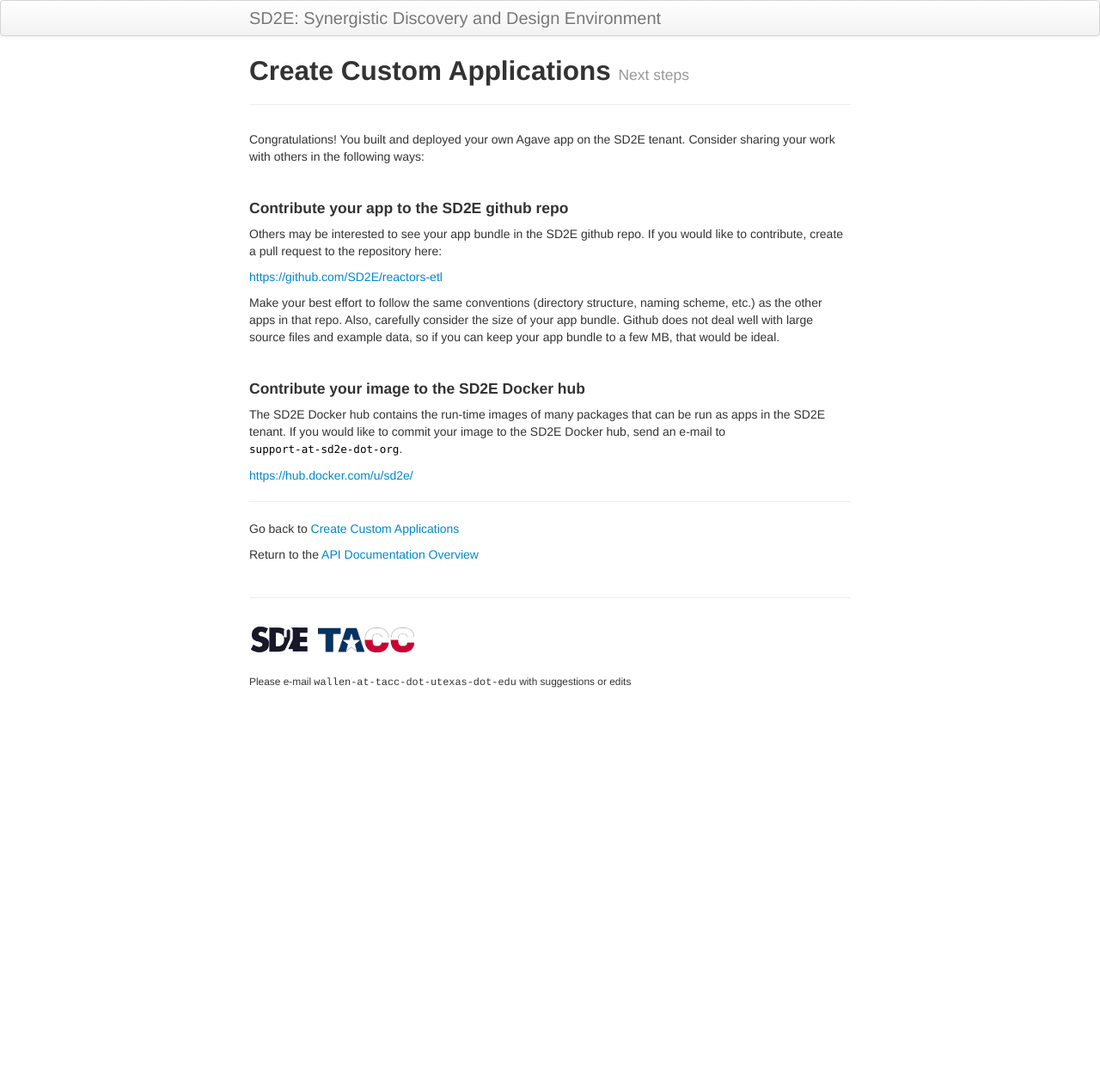
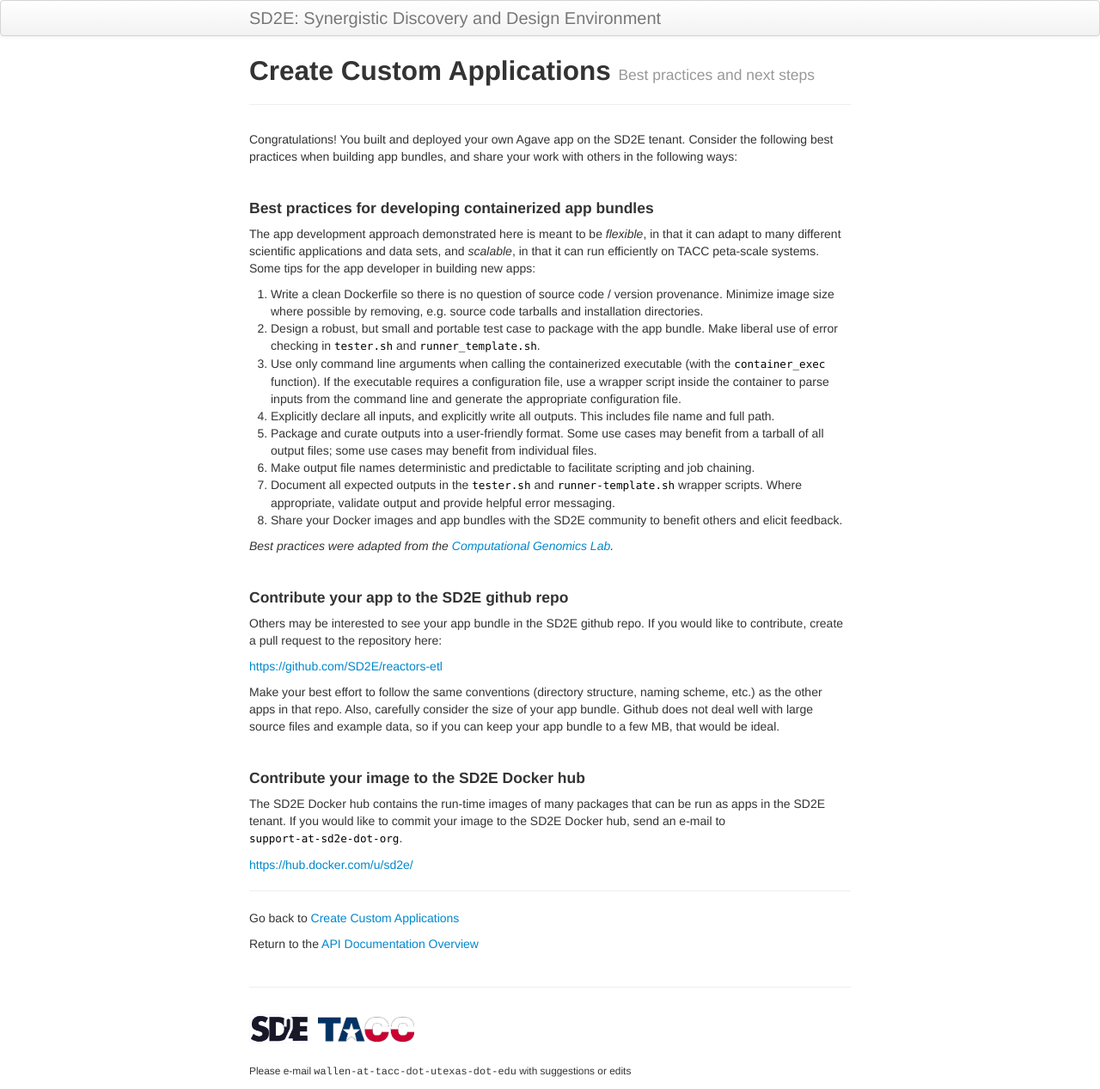
Before and after one commit to SD2E/api-user-guide, a Jekyll site: the page built from docs/create_app_05.md, in a window 1280 px wide. Shown: the whole page at 86% size. Built offline with Jekyll 4.4.1, drawn with Linux system fonts in a browser that asks for light colours; before the commit the page ends 900 px from its top, so only the background shows below that.

Commit message:
adding some best practices to the create_app tutorial

```diff
--- a/docs/create_app_05.md
+++ b/docs/create_app_05.md
@@ -1,11 +1,33 @@
 ---
 layout: page
 title: Create Custom Applications
-tagline: Next steps
+tagline: Best practices and next steps
 ---
 
 Congratulations! You built and deployed your own Agave app on the SD2E tenant.
-Consider sharing your work with others in the following ways:
+Consider the following best practices when building app bundles, and share your
+work with others in the following ways:
+
+
+<br>
+#### Best practices for developing containerized app bundles
+
+The app development approach demonstrated here is meant to be *flexible*, in that
+it can adapt to many different scientific applications and data sets, and
+*scalable*, in that it can run efficiently on TACC peta-scale systems. Some
+tips for the app developer in building new apps:
+
+1. Write a clean Dockerfile so there is no question of source code / version provenance. Minimize image size where possible by removing, e.g. source code tarballs and installation directories.
+2. Design a robust, but small and portable test case to package with the app bundle. Make liberal use of error checking in `tester.sh` and `runner_template.sh`.
+3. Use only command line arguments when calling the containerized executable (with the `container_exec` function). If the executable requires a configuration file, use a wrapper script inside the container to parse inputs from the command line and generate the appropriate configuration file.
+4. Explicitly declare all inputs, and explicitly write all outputs. This includes file name and full path.
+5. Package and curate outputs into a user-friendly format. Some use cases may benefit from a tarball of all output files; some use cases may benefit from individual files.
+6. Make output file names deterministic and predictable to facilitate scripting and job chaining.
+7. Document all expected outputs in the `tester.sh` and `runner-template.sh` wrapper scripts. Where appropriate, validate output and provide helpful error messaging.
+8. Share your Docker images and app bundles with the SD2E community to benefit others and elicit feedback.
+
+*Best practices were adapted from the [Computational Genomics Lab](https://toil.readthedocs.io/en/3.12.0/developingWorkflows/developing.html#best-practices-for-dockerizing-toil-workflows).*
+
 
 <br>
 #### Contribute your app to the SD2E github repo
```
Also changed, not shown: docs/create_app.md (+1 -1 lines), docs/create_app_04.md (+1 -1 lines).
